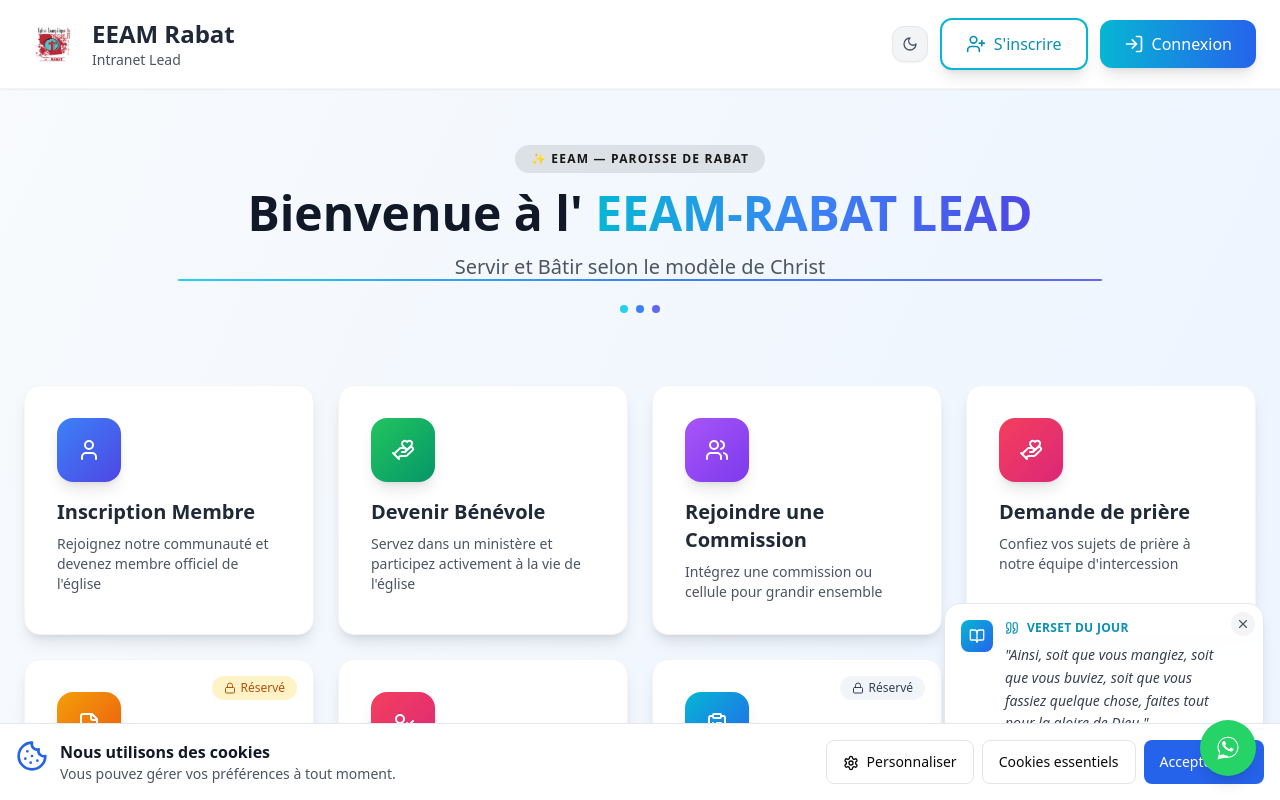
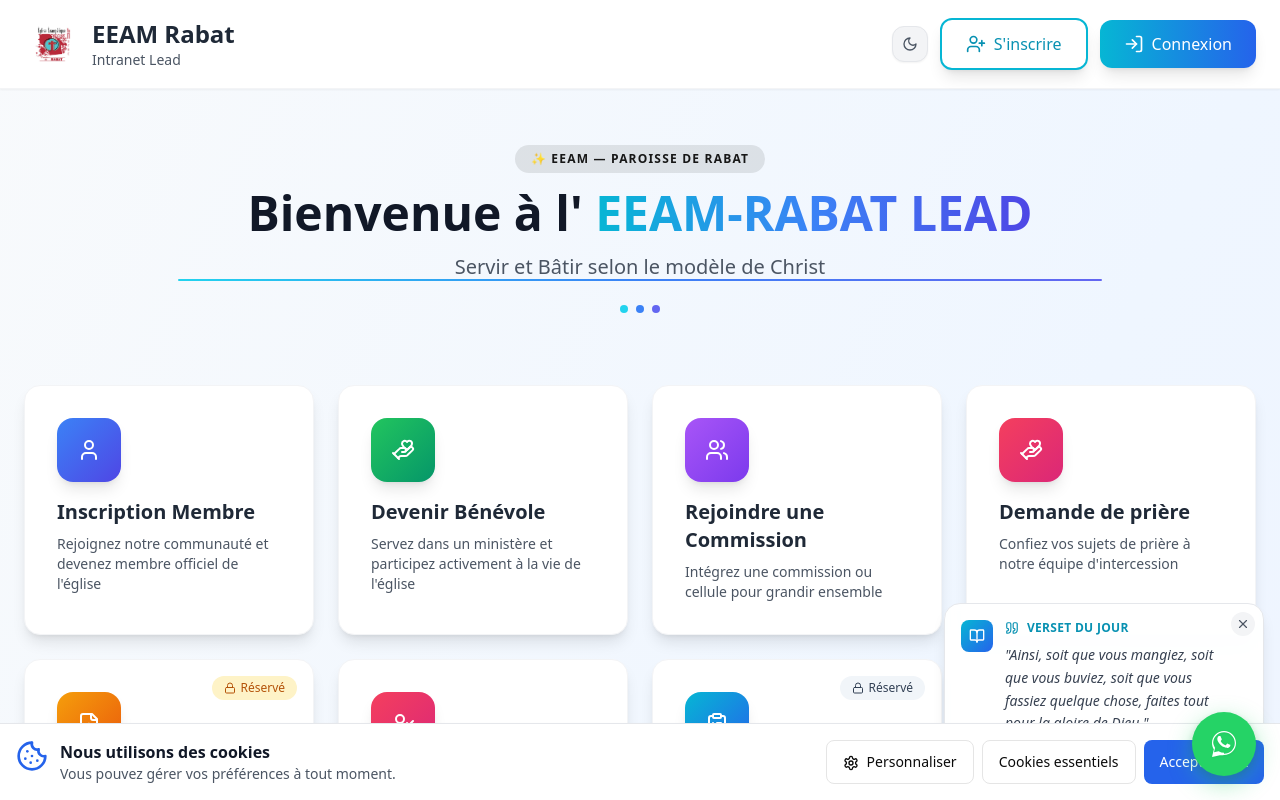
Before and after one commit to creatif-sam/eeam-rabat, a Next.js app: page / in a window 1280 px wide. Shown: the top 800 px of the page. Built offline with nearby package versions, Linux system fonts and the light colour scheme; no server answers; the database is empty.

Commit message:
adding add button on logistics tab and whatsapp button redesign

```diff
--- a/components/WhatsAppButton.tsx
+++ b/components/WhatsAppButton.tsx
@@ -5,14 +5,18 @@
       target="_blank"
       rel="noopener noreferrer"
       aria-label="Contacter sur WhatsApp"
-      className="fixed bottom-20 sm:bottom-6 right-4 sm:right-6 z-50 flex items-center justify-center w-14 h-14 rounded-full bg-[#25D366] shadow-lg hover:bg-[#1ebe57] transition-colors hover:scale-105"
+      className="fixed bottom-20 sm:bottom-6 right-4 sm:right-6 z-50 flex items-center justify-center w-16 h-16 rounded-full bg-[#25D366] shadow-2xl hover:bg-[#20c65a] transition-all duration-300 hover:scale-110 active:scale-95 animate-none"
+      style={{
+        boxShadow: '0 8px 24px rgba(37, 211, 102, 0.4), 0 4px 8px rgba(0, 0, 0, 0.15)'
+      }}
     >
       <svg
         viewBox="0 0 32 32"
-        width="28"
-        height="28"
+        width="32"
+        height="32"
         fill="white"
         aria-hidden="true"
+        className="drop-shadow-sm"
       >
         <path d="M16.004 3C9.376 3 4 8.373 4 15c0 2.34.677 4.523 1.85 6.37L4 29l7.84-1.79A11.94 11.94 0 0 0 16.004 27C22.63 27 28 21.627 28 15S22.63 3 16.004 3Zm0 21.8a9.76 9.76 0 0 1-4.98-1.37l-.357-.213-4.65 1.06 1.08-4.53-.233-.37A9.78 9.78 0 0 1 5.2 15c0-5.96 4.85-10.8 10.804-10.8 5.954 0 10.8 4.84 10.8 10.8s-4.846 10.8-10.8 10.8Zm5.96-8.1c-.327-.164-1.93-.953-2.23-1.063-.3-.11-.518-.164-.736.164-.218.327-.845 1.062-1.036 1.28-.19.218-.382.245-.708.082-1.93-.965-3.193-1.72-4.462-3.9-.337-.58.337-.54.965-1.8.107-.218.054-.41-.054-.573-.11-.164-.736-1.773-1.01-2.428-.267-.638-.54-.55-.736-.563-.19-.01-.41-.01-.628-.01-.218 0-.572.082-.872.41-.3.327-1.146 1.12-1.146 2.728 0 1.608 1.173 3.164 1.337 3.382.164.218 2.255 3.44 5.46 4.69 2.703 1.06 3.255.85 3.84.797.59-.054 1.93-.79 2.2-1.555.272-.764.272-1.418.19-1.555-.082-.137-.3-.218-.626-.382Z" />
       </svg>
--- a/components/logistique/LogisticsTab.tsx
+++ b/components/logistique/LogisticsTab.tsx
@@ -154,15 +154,13 @@
               Exporter
             </button>
           )}
-          {canEdit && (
           <button
-              onClick={() => setShowCreate(true)}
+            onClick={() => canEdit ? setShowCreate(true) : toast.error("Vous n'avez pas la permission d'ajouter des équipements.")}
             className="flex items-center gap-2 px-4 py-2 bg-cyan-500 hover:bg-cyan-600 text-white rounded-xl text-sm font-medium transition-colors shadow-sm whitespace-nowrap"
           >
             <Plus size={16} />
             Ajouter
           </button>
-          )}
         </div>
       </div>
 
@@ -202,14 +200,12 @@
         <div className="text-center py-16">
           <Package size={40} className="mx-auto mb-3 text-gray-300 dark:text-gray-600" />
           <p className="text-gray-500 dark:text-gray-400">Aucun équipement trouvé.</p>
-          {canEdit && (
           <button
-              onClick={() => setShowCreate(true)}
+            onClick={() => canEdit ? setShowCreate(true) : toast.error("Vous n'avez pas la permission d'ajouter des équipements.")}
             className="mt-3 text-sm text-cyan-500 hover:underline"
           >
             Ajouter le premier équipement
           </button>
-          )}
         </div>
       ) : (
         <div className="space-y-6">
```
Lines whose indentation alone changed are shown as unchanged.
